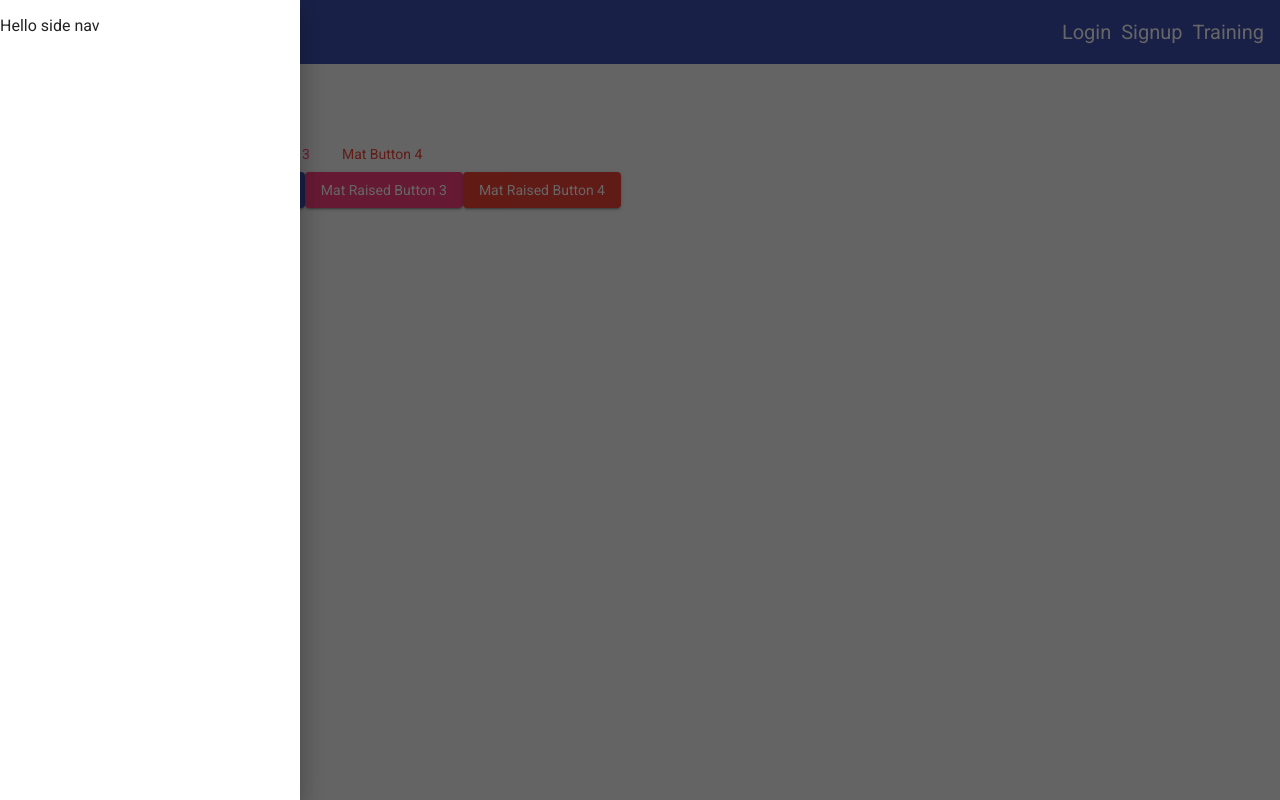
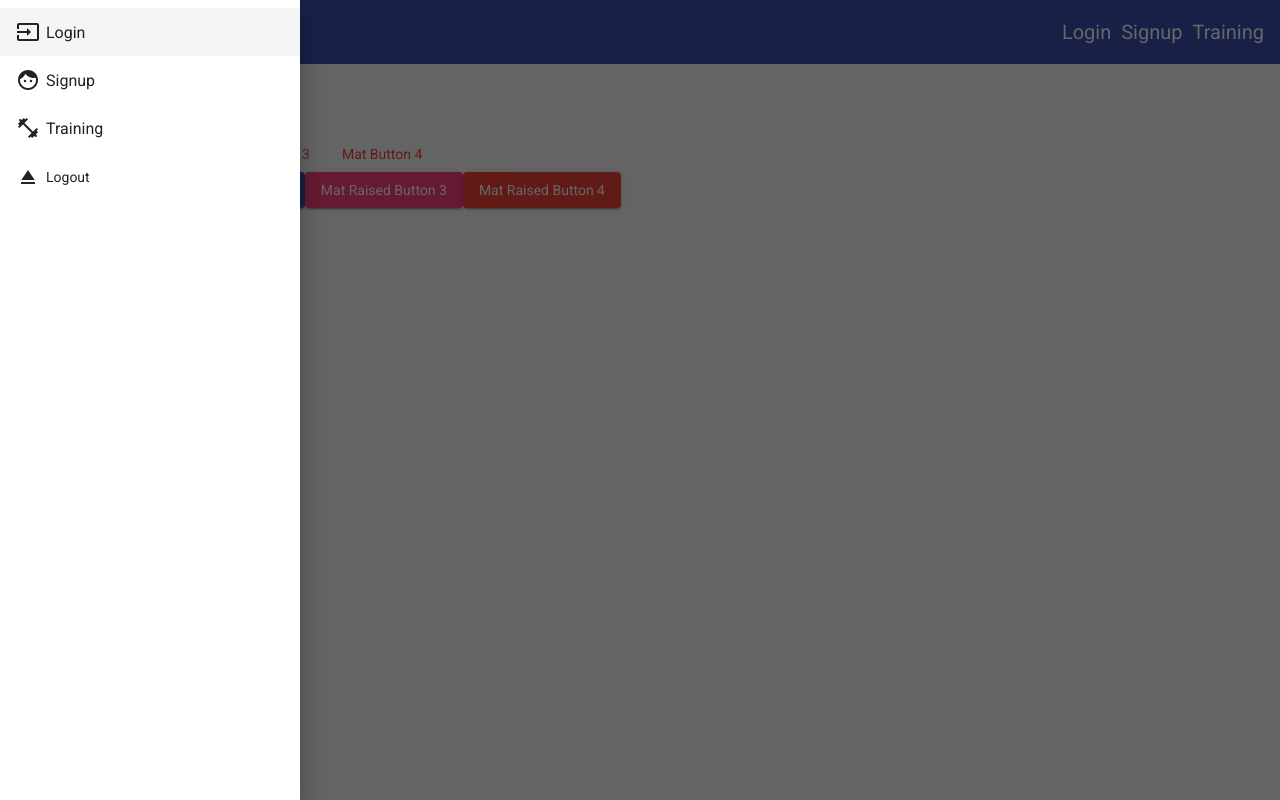
Before and after one commit to yuvirajendra/my-material-app, an Angular app: page /material in a window 1280 px wide. Both pictures are taken after a click on the button "menu". Built offline with nearby package versions, Linux system fonts and the light colour scheme.

Commit message:
Added icon and menu to sidenav

```diff
--- a/src/app/app.component.css
+++ b/src/app/app.component.css
@@ -20,3 +20,8 @@ a:hover, a:active {
     list-style: none;
     padding: 0;
 }
+
+.nav-caption {
+    display: inline-block;
+    padding-left: 6px;
+}
--- a/src/app/app.component.html
+++ b/src/app/app.component.html
@@ -1,6 +1,25 @@
 <mat-sidenav-container>
     <mat-sidenav #sidenav role="navigation">
-        <p>Hello side nav</p>
+        <mat-nav-list>
+            <a mat-list-item routerLink="login" (click)="sidenav.close()">
+                <mat-icon>input</mat-icon>
+                <span class="nav-caption">Login</span>
+            </a>
+            <a mat-list-item routerLink="signup" (click)="sidenav.close()">
+                <mat-icon>face</mat-icon>
+                <span class="nav-caption">Signup</span>
+            </a>
+            <a mat-list-item routerLink="training" (click)="sidenav.close()">
+                <mat-icon>fitness_center</mat-icon>
+                <span class="nav-caption">Training</span>
+            </a>
+            <mat-list-item (click)="sidenav.close()">
+                <button mat-icon-button>
+                    <mat-icon>eject</mat-icon>
+                    <span class="nav-caption">Logout</span>
+                </button>
+            </mat-list-item>
+         </mat-nav-list>
     </mat-sidenav>
     <mat-sidenav-content>
         <mat-toolbar color="primary">
@@ -12,7 +31,7 @@
             <div>
                 LOGO
             </div>
-            <div fxFlex fxLayout fxLayoutAlign="flex-end">
+            <div fxFlex fxLayout fxLayoutAlign="flex-end"> <!-- To display the label right aligned -->
                 <ul fxLayout fxLayoutGap="10px" class="nav-item">
                     <li>
                         <a routerLink="login">Login</a>
```
Also changed, not shown: src/app/material/material.module.ts (+5 -2 lines).
